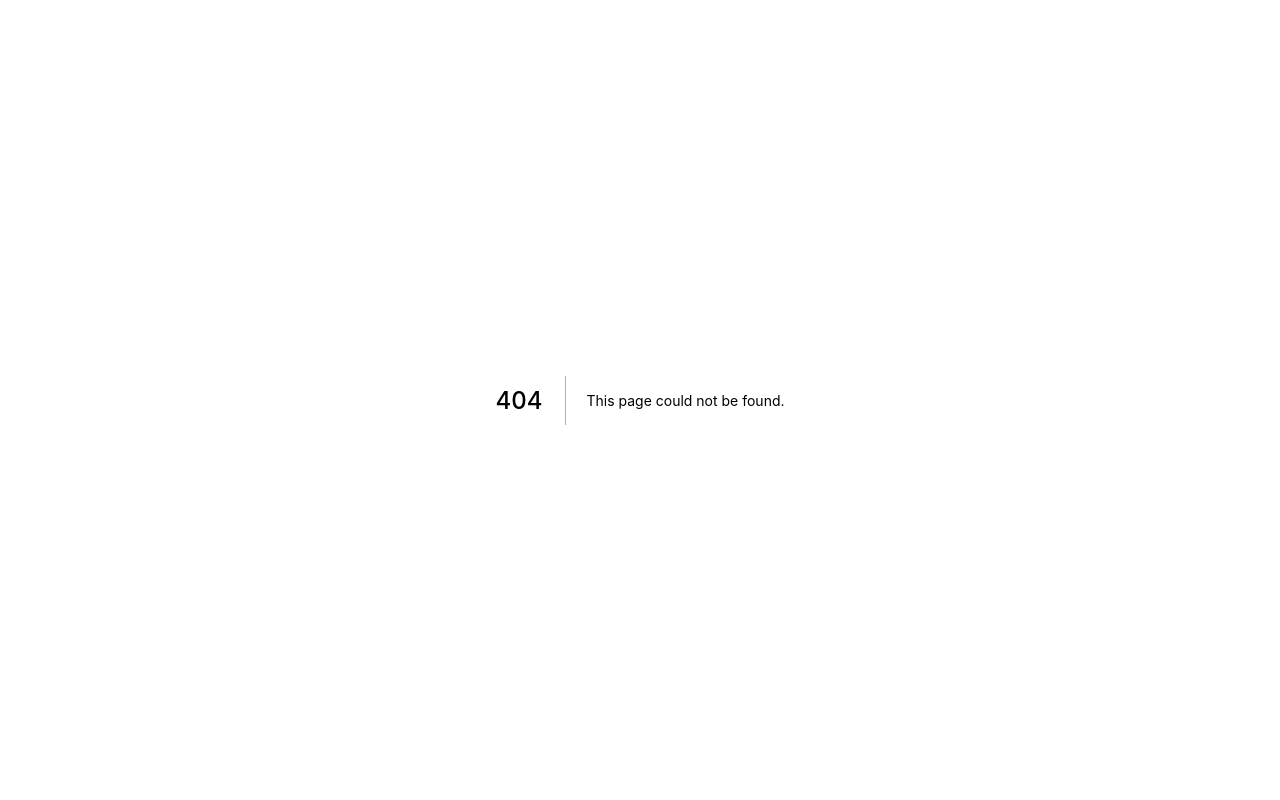
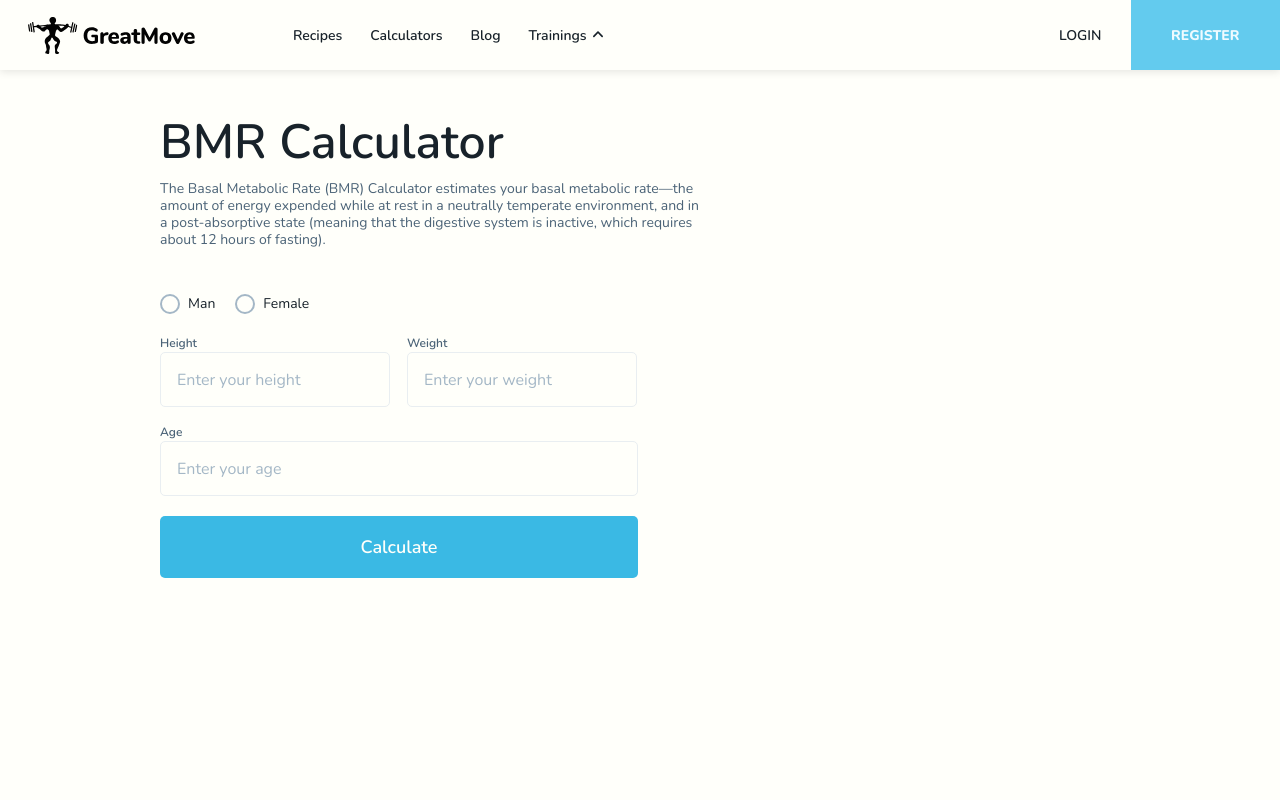
Before and after one commit to TheStelarek/GreatMove.Web, a Next.js app: page /calculators/bmr-calculator in a window 1280 px wide. Before the commit this address had no page. Shown: the top 800 px of the page. Built offline with nearby package versions, Linux system fonts and the light colour scheme.

Commit message:
feat: create bmr calculator (#51)

```diff
--- /dev/null
+++ b/src/pages/calculators/bmr-calculator/BMRCalculator.module.scss
@@ -0,0 +1,136 @@
+.bmrContainer {
+   display: flex;
+   flex-direction: column;
+   gap: var(--space-7);
+
+   .bmrWrapper {
+      display: flex;
+      flex-direction: column;
+      gap: var(--space-3);
+
+      .bmrCalculator {
+         display: flex;
+         flex-direction: column;
+         gap: var(--space-3);
+
+         .genderWrapper {
+            display: flex;
+            gap: var(--space-3);
+         }
+
+         .inputsWrapper {
+            display: flex;
+            flex-direction: column;
+            gap: var(--space-3);
+
+            .group {
+               display: flex;
+               flex-direction: column;
+               gap: var(--space-3);
+            }
+         }
+      }
+   }
+
+   .resultsContainer {
+      .resultsWrapper {
+         display: flex;
+         flex-direction: column;
+         gap: var(--space-3);
+
+         .info {
+            font-weight: var(--font-weight-semi-bold);
+            color: var(--gray-900);
+            font-size: var(--font-size-p3);
+            line-height: var(--line-height-p3);
+
+            .bmr {
+               color: var(--blue-500);
+            }
+         }
+
+         .result {
+            display: flex;
+            align-items: baseline;
+            gap: var(--space-2-5);
+
+            .dot {
+               height: 7px;
+               width: 7px;
+               background-color: var(--blue-500);
+               border-radius: calc(7px / 2);
+            }
+
+            .kcal {
+               font-size: var(--font-size-p1);
+               line-height: var(--line-height-p1);
+               font-weight: var(--font-weight-regular);
+               color: var(--gray-800);
+               width: 100%;
+            }
+         }
+      }
+   }
+}
+
+@media (min-width: 600px) {
+   .bmrContainer {
+      .bmrWrapper {
+         max-width: 478px;
+         width: 100%;
+         gap: var(--space-4);
+
+         .bmrCalculator {
+            gap: var(--space-4);
+
+            .genderWrapper {
+               gap: var(--space-4);
+            }
+
+            .inputsWrapper {
+               gap: var(--space-4);
+
+               .group {
+                  gap: var(--space-4);
+               }
+            }
+         }
+      }
+   }
+}
+
+@media (min-width: 1200px) {
+   .bmrContainer {
+      flex-direction: row;
+      gap: var(--space-12);
+
+      @media (min-width: 1300px) {
+         gap: var(--space-28);
+      }
+
+      .bmrWrapper {
+         gap: var(--space-5);
+
+         .bmrCalculator {
+            gap: var(--space-5);
+
+            .genderWrapper {
+               gap: var(--space-5);
+            }
+
+            .inputsWrapper {
+               flex-direction: column;
+
+               .group {
+                  width: 100%;
+                  flex-direction: row;
+                  align-items: flex-end;
+                  & > * {
+                     width: 230px;
+                  }
+               }
+            }
+         }
+      }
+   }
+}
--- /dev/null
+++ b/src/pages/calculators/bmr-calculator/index.tsx
@@ -0,0 +1,105 @@
+import { ReactElement, useState } from 'react';
+import { useForm } from 'react-hook-form';
+import styles from '@/pages/calculators/bmr-calculator/BMRCalculator.module.scss';
+import Layout from '@/components/core/layout/Layout';
+import Calculator from '@/components/calculator/Calculator';
+import Input from '@/components/core/input/Input';
+import Button from '@/components/core/button/Button';
+import Radio from '@/components/core/radio/Radio';
+import { bmrData } from '@/utils/data/calculators/bmrData';
+import { calculateMifflinBMR } from '@/utils/functions/calculateMifflinBMR';
+import { calculateHarrisBenedictBMR } from '@/utils/functions/calculateHarrisBenedictBMR';
+
+interface BMRFormValue {
+   gender: 1 | 2;
+   height: number;
+   weight: number;
+   age: number;
+}
+const BMRCalculator = () => {
+   const [mifflinBMR, setMifflinBMR] = useState<number>(0);
+   const [harrisBenedictBMR, setHarrisBenedictBMR] = useState<number>(0);
+   const { register, handleSubmit } = useForm<BMRFormValue>();
+
+   const onSubmit = ({ gender, height, weight, age }: BMRFormValue) => {
+      setMifflinBMR(calculateMifflinBMR(Number(gender), height, weight, age));
+      setHarrisBenedictBMR(calculateHarrisBenedictBMR(Number(gender), height, weight, age));
+   };
+
+   return (
+      <Calculator name={bmrData.name} description={bmrData.description}>
+         <div className={styles.bmrContainer}>
+            <div className={styles.bmrWrapper}>
+               <form onSubmit={handleSubmit(onSubmit)} className={styles.bmrCalculator}>
+                  <div className={styles.genderWrapper}>
+                     <Radio fontVariant="p1" fontWeight="regular" value={1} label="Man" {...register(`gender`)} />
+                     <Radio fontVariant="p1" fontWeight="regular" value={2} label="Female" {...register(`gender`)} />
+                  </div>
+                  <div className={styles.inputsWrapper}>
+                     <div className={styles.group}>
+                        <Input
+                           size="large"
+                           radius={5}
+                           type="number"
+                           min={1}
+                           max={300}
+                           label="Height"
+                           placeholder="Enter your height"
+                           {...register(`height`)}
+                        />
+                        <Input
+                           size="large"
+                           radius={5}
+                           type="number"
+                           min={1}
+                           max={1000}
+                           label="Weight"
+                           placeholder="Enter your weight"
+                           {...register(`weight`)}
+                        />
+                     </div>
+                     <Input
+                        size="large"
+                        radius={5}
+                        type="number"
+                        min={1}
+                        max={120}
+                        label="Age"
+                        placeholder="Enter your age"
+                        {...register(`age`)}
+                     />
+                  </div>
+                  <Button isFullWidth size="extra-large" type="submit" borderRadius={5}>
+                     Calculate
+                  </Button>
+               </form>
+            </div>
+            <div className={styles.resultsContainer}>
+               {!!mifflinBMR && !!harrisBenedictBMR && (
+                  <div className={styles.resultsWrapper}>
+                     <p className={styles.info}>
+                        Your estimated <span className={styles.bmr}>BMR</span> is
+                     </p>
+                     <div className={styles.result}>
+                        <span className={styles.dot} />
+                        <p className={styles.kcal}>
+                           {harrisBenedictBMR.toFixed(2)} kcal according to Harris Benedict formula
+                        </p>
+                     </div>
+                     <div className={styles.result}>
+                        <span className={styles.dot} />
+                        <p className={styles.kcal}>{mifflinBMR.toFixed(2)} kcal according to Mifflin-St Jeor formula</p>
+                     </div>
+                  </div>
+               )}
+            </div>
+         </div>
+      </Calculator>
+   );
+};
+
+BMRCalculator.getLayout = function getLayout(page: ReactElement) {
+   return <Layout>{page}</Layout>;
+};
+
+export default BMRCalculator;
--- a/src/pages/calculators/tmr-calculator/index.tsx
+++ b/src/pages/calculators/tmr-calculator/index.tsx
@@ -87,6 +87,7 @@ const TMRCalculator = () => {
                            rules={{ required: true }}
                            render={({ field }) => (
                               <Select
+                                 isSearchable={false}
                                  classNamePrefix="react-select"
                                  className="rs rs-large"
                                  options={options}
--- /dev/null
+++ b/src/utils/data/calculators/bmrData.ts
@@ -0,0 +1,6 @@
+import { CalculatorType } from '@/utils/types/Calculator';
+
+export const bmrData: CalculatorType = {
+   name: `BMR Calculator`,
+   description: `The Basal Metabolic Rate (BMR) Calculator estimates your basal metabolic rate—the amount of energy expended while at rest in a neutrally temperate environment, and in a post-absorptive state (meaning that the digestive system is inactive, which requires about 12 hours of fasting).`,
+};
--- a/src/utils/data/calculators/calculatorsData.ts
+++ b/src/utils/data/calculators/calculatorsData.ts
@@ -28,7 +28,7 @@ export const calculatorsData: CalculatorData[] = [
    {
       name: `BMR`,
       description: `Calculate your basal metabolic rate`,
-      href: `/`,
+      href: `/bmr-calculator`,
    },
    {
       name: `TMR`,
```
